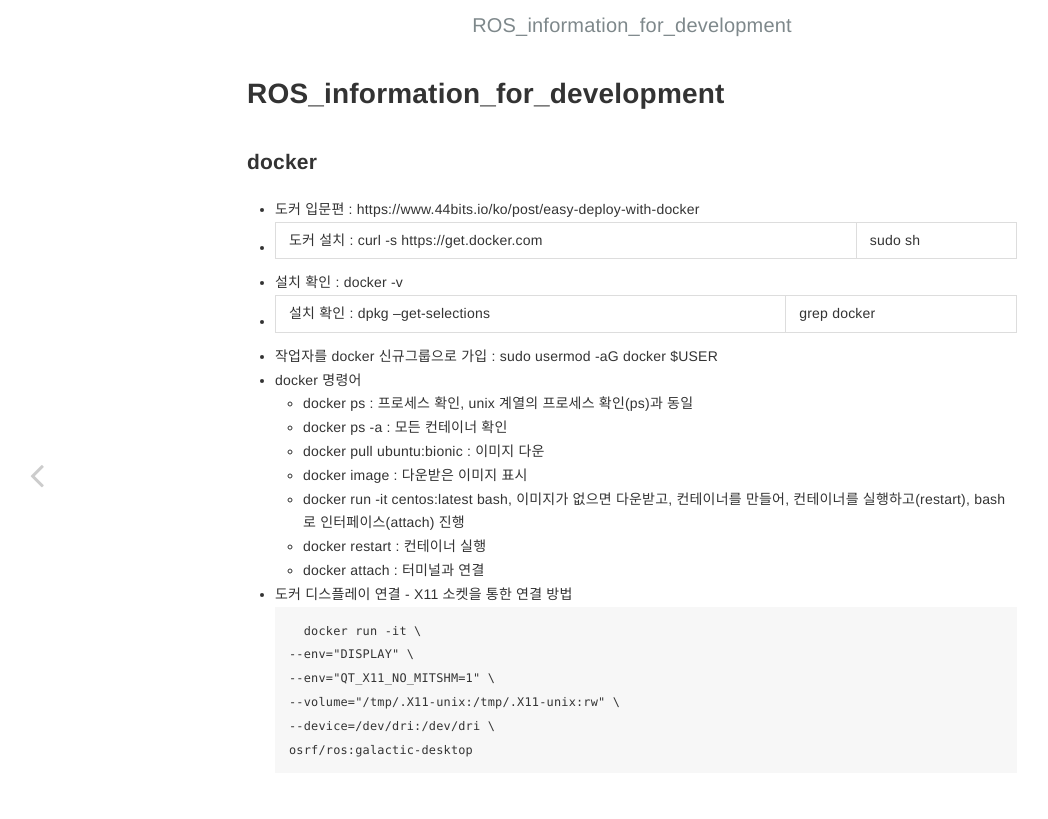
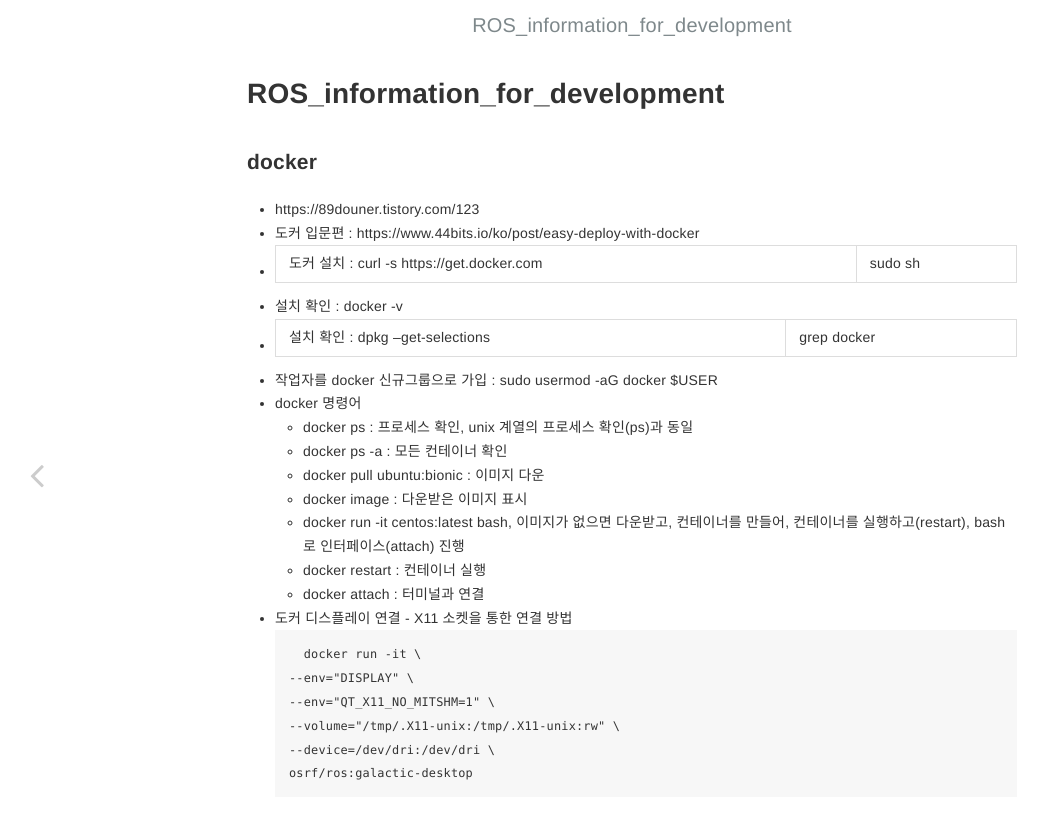
Before and after one commit to contravia-cloud/TechnicalBlog, a Jekyll site: the page built from _posts/2022-03-05-ROS_information_for_development.md, in a window 1280 px wide, cut to the strip 0-896 px from the top of the page. Shown: the top 819 px of the strip, without its empty margins (8-1056 px from the left). Built offline with Jekyll 4.4.1, drawn with Linux system fonts in a browser that asks for light colours; our own code applies the rules of GitHub Pages for plain Markdown files; some of the changed lines change nothing that is shown.

Commit message:
Update 2022-03-05-ROS_information_for_development.md

```diff
--- a/_posts/2022-03-05-ROS_information_for_development.md
+++ b/_posts/2022-03-05-ROS_information_for_development.md
@@ -5,6 +5,7 @@
 ---
 
 ### docker
+  - https://89douner.tistory.com/123
   - 도커 입문편 : https://www.44bits.io/ko/post/easy-deploy-with-docker
   - 도커 설치 : curl -s https://get.docker.com | sudo sh
   - 설치 확인 : docker -v
```
